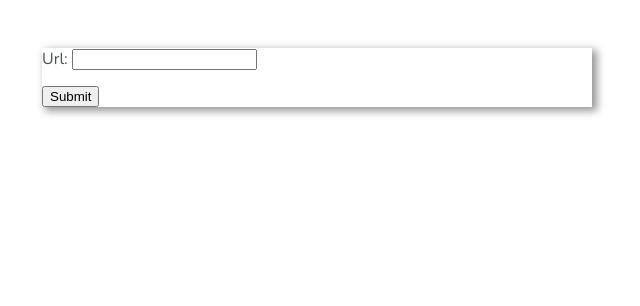
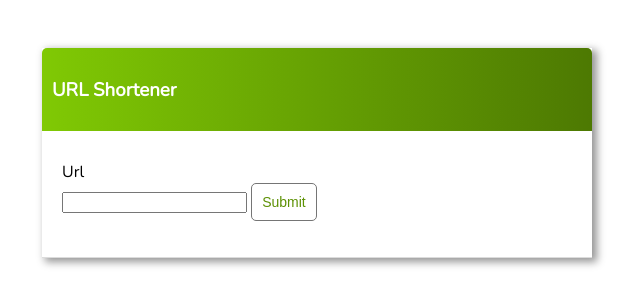
Before and after one commit to estian-rosslee/url-shortener, a Django app: page / in a window 1280 px wide. Shown: the top 306 px of the page, without its empty margins (323-963 px from the left). Run offline with Django 4.2, Linux system fonts and the light colour scheme.

Commit message:
Added styling
Styled create and detail pages

```diff
--- a/url_shortener/base/templates/base/base.html
+++ b/url_shortener/base/templates/base/base.html
@@ -25,6 +25,48 @@
             background-color: white;
             box-shadow: 4px 3px 8px 1px #969696;
         }
+
+        .header-bar{
+            display: flex;
+            justify-content: space-between;
+            color: white;
+            padding: 10px;
+            border-radius: 5px 5px 0 0;
+            background: linear-gradient(90deg, #80c904 0%, #66a103 50%, #4d7902 100%);
+        }
+        input[type=text]{
+            border: 1px solid #429950;
+            border-radius: 5px;
+            padding: 10px;
+            width: 90%;
+        }
+
+        label {
+            padding-top: 10px !important;
+            display: block;
+        }
+
+        .button {
+            border: 1px solid #757575;
+            background-color: #FFF;
+            color: #5d9104;
+            padding: 10px;
+            font-size: 14px;
+            border-radius: 5px;
+            cursor: pointer;
+            text-decoration: none;
+        }
+        .form-wrapper{
+            display: flex;
+            align-items: center;
+            justify-content: space-between;
+            padding: 20px;
+            background-color: white;
+            border-bottom: 1px solid gainsboro;
+        }
+        .detail-wrapper{
+            padding: 20px;
+        }
     </style>
 
 </head>
--- a/url_shortener/base/templates/base/url_form.html
+++ b/url_shortener/base/templates/base/url_form.html
@@ -1,10 +1,17 @@
 {% extends 'base/base.html' %}
 {% block content %}
 
-<form method="post" action="{% url 'create' %}" >
-    {%csrf_token%}
-    {{form.as_p}}
-    <input type="submit" value="Submit">
-</form>
+<div class="header-bar">
+    <h3>URL Shortener</h3>
+</div>
+<div class="form-wrapper">
+    <form method="post" action="{% url 'create' %}" >
+        {%csrf_token%}
+        <label>{{form.url.label}}</label>
+        {{form.url}}
+        <input class="button" type="submit" value="Submit">
+    </form>
+</div>
+
 
 {% endblock %}
```
Also changed, not shown: url_shortener/base/templates/base/url_detail.html (+15 -4 lines).
